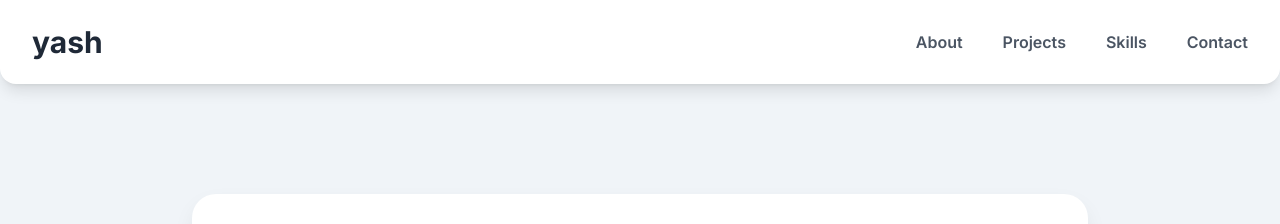
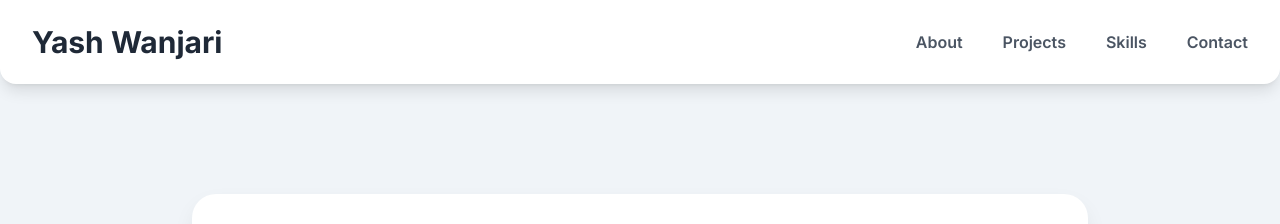
Before and after one commit to Yashwanjarigithub/Building-my-first-website-, a plain HTML site: page index.html in a window 1280 px wide. Shown: the top 224 px of the page. Drawn offline with nearby package versions, Linux system fonts and the light colour scheme.

Commit message:
change h1 to yash wanjari

```diff
--- a/index.html
+++ b/index.html
@@ -67,7 +67,7 @@
     <!-- Header -->
     <header class="bg-white shadow-lg sticky top-0 z-50 rounded-b-2xl">
         <nav class="container mx-auto px-6 py-4 flex items-center justify-between">
-            <a href="#hero" class="text-3xl font-extrabold text-gray-800 rounded-lg p-2 hover:bg-gray-100 transition-colors">yash</a>
+            <a href="#hero" class="text-3xl font-extrabold text-gray-800 rounded-lg p-2 hover:bg-gray-100 transition-colors">Yash Wanjari</a>
             <div class="space-x-6 hidden md:flex">
                 <a href="#about" class="text-gray-600 hover:text-gray-900 font-semibold transition-colors rounded-lg p-2 hover:bg-gray-100">About</a>
                 <a href="#projects" class="text-gray-600 hover:text-gray-900 font-semibold transition-colors rounded-lg p-2 hover:bg-gray-100">Projects</a>
```
